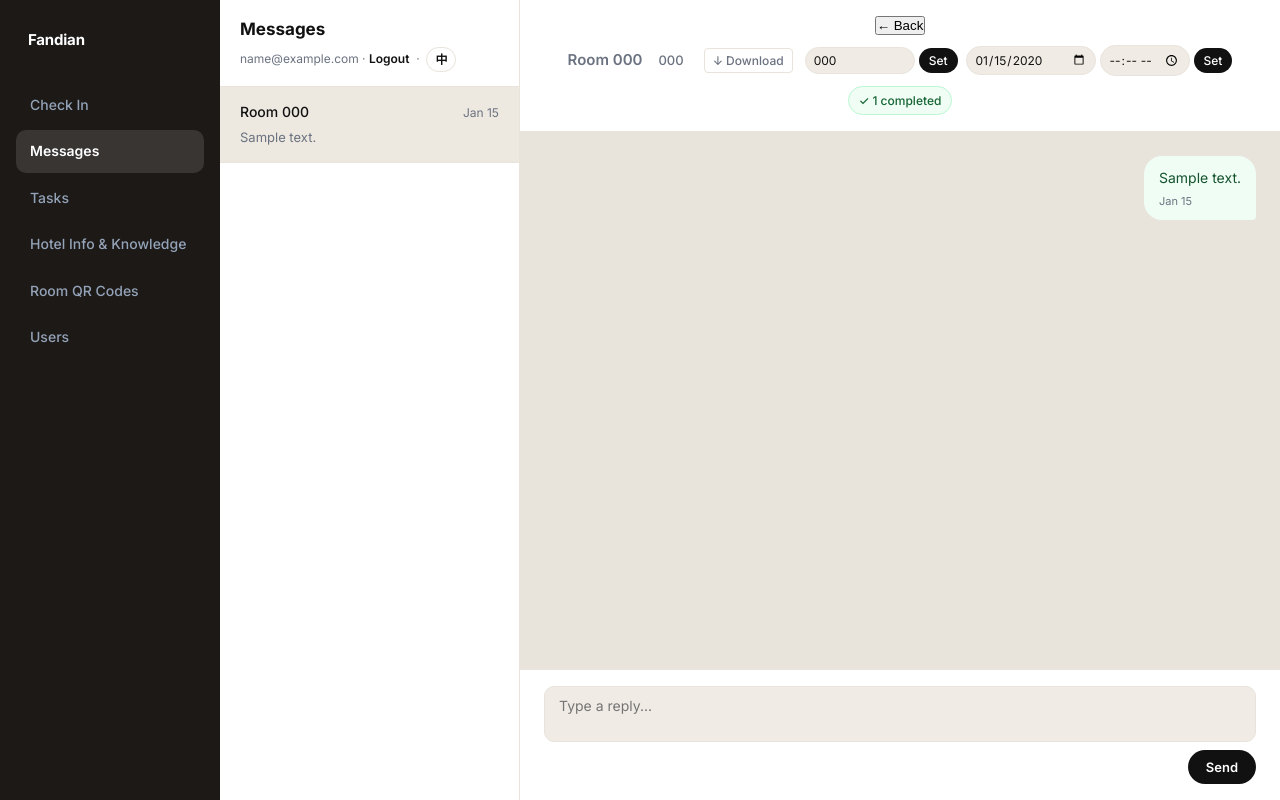
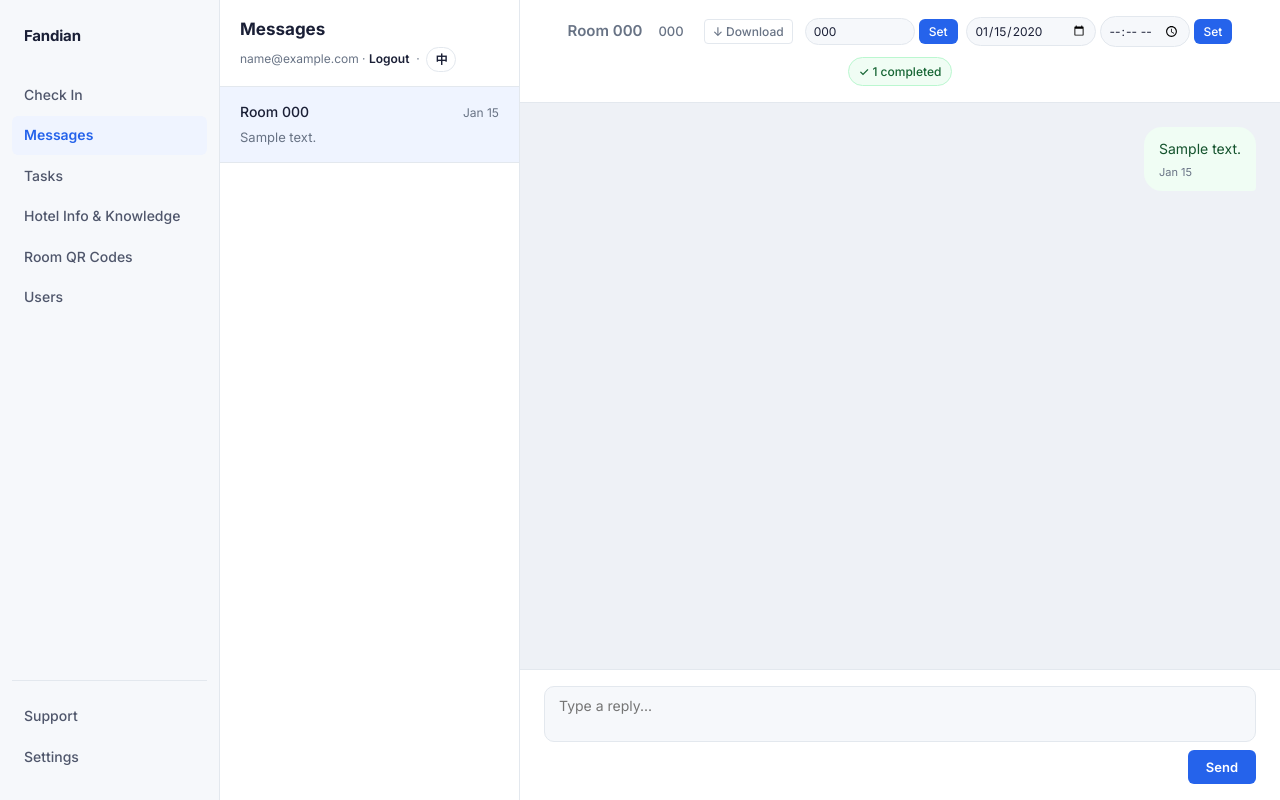
Before and after one commit to gavinwang-oss/fandian, a Flask app: page /admin/messages in a window 1280 px wide. Run offline with Flask 3, Linux system fonts and the light colour scheme; the visitor is signed in with stand-in values (Sample User, id 1); tables that the repository leaves empty hold one stand-in row (values such as "Sample post"); some libraries are stand-ins or nearby versions.

Commit message:
Restyle admin UI: light sidebar, blue accents, squarer corners
- Replace beige/dark theme with Stripe-style light palette and blue accent
- Move Analytics to top of sidebar, renamed to Home
- Add Support and Settings pages (EN + zh-TW)
- Fix /admin/hotel 500 on SQLite (sqlite3.Row has no .get)
- Hide mobile back button on desktop

Co-Authored-By: Claude Fable 5 <noreply@anthropic.com>

```diff
--- a/admin.py
+++ b/admin.py
@@ -585,7 +585,7 @@ def admin_hotel():
     csrf_token = _ensure_csrf_token()
     line_creds = get_hotel_line_credentials(hotel_id) or {}
     hotel = get_hotel(hotel_id)
-    staff_language = (hotel.get("staff_language") or "en") if hotel else "en"
+    staff_language = (hotel["staff_language"] or "en") if hotel and "staff_language" in hotel.keys() else "en"
     return render_template(
         "hotel.html",
         info_rows=list_hotel_info(hotel_id),
@@ -644,8 +644,30 @@ def admin_analytics():
         "analytics.html",
         data=data,
         days=days,
-        title="Analytics",
+        title="Home",
         active_page="analytics",
+    )
+
+
+@admin_bp.route("/admin/support")
+@login_required
+def admin_support():
+    return render_template(
+        "support.html",
+        title="Support",
+        active_page="support",
+    )
+
+
+@admin_bp.route("/admin/settings")
+@login_required
+def admin_settings():
+    hotel = get_hotel(session.get("hotel_id"))
+    return render_template(
+        "settings.html",
+        hotel=hotel,
+        title="Settings",
+        active_page="settings",
     )
 
 
--- a/static/admin.css
+++ b/static/admin.css
@@ -1,20 +1,22 @@
 @import url('https://fonts.googleapis.com/css2?family=Inter:wght@400;500;600;700;800&display=swap');
 
 :root {
-  --bg:        #f0ece5;
+  --bg:        #f6f8fb;
   --panel:     #ffffff;
-  --text:      #111111;
-  --muted:     #6b7280;
-  --border:    #e8e3db;
-  --accent:    #111111;
+  --text:      #1a1f36;
+  --muted:     #687385;
+  --border:    #e3e8ee;
+  --accent:    #2563eb;
+  --accent-hover: #1d4ed8;
+  --accent-soft: #eff4ff;
   --accent-fg: #ffffff;
   --danger:    #dc2626;
   --success:   #16a34a;
   --warning:   #d97706;
   --shadow:    0 1px 3px rgba(0,0,0,0.06), 0 4px 16px rgba(0,0,0,0.05);
   --shadow-sm: 0 1px 2px rgba(0,0,0,0.05);
-  --radius:    16px;
-  --radius-sm: 10px;
+  --radius:    8px;
+  --radius-sm: 6px;
   --radius-pill: 999px;
 }
 
@@ -41,9 +43,10 @@ a:hover { text-decoration: underline; }
 
 /* ── Sidebar ── */
 .sidebar {
-  background: #1c1917;
-  color: #e2e8f0;
-  padding: 28px 16px 28px;
+  background: var(--bg);
+  color: var(--text);
+  border-right: 1px solid var(--border);
+  padding: 24px 12px 24px;
   position: sticky;
   top: 0;
   height: 100vh;
@@ -55,37 +58,43 @@ a:hover { text-decoration: underline; }
 .sidebar h1 {
   font-size: 15px;
   font-weight: 700;
-  color: #ffffff;
+  color: var(--text);
   letter-spacing: -0.2px;
   padding: 0 12px;
-  margin-bottom: 32px;
+  margin-bottom: 28px;
 }
 
 .nav {
   display: flex;
   flex-direction: column;
-  gap: 4px;
+  gap: 2px;
+}
+
+.nav.nav-bottom {
+  margin-top: auto;
+  padding-top: 16px;
+  border-top: 1px solid var(--border);
 }
 
 .nav a {
   display: block;
-  padding: 10px 14px;
+  padding: 8px 12px;
   border-radius: var(--radius-sm);
-  color: #94a3b8;
+  color: #4f566b;
   font-size: 14px;
   font-weight: 500;
   transition: background 0.15s, color 0.15s;
 }
 
 .nav a:hover {
-  background: rgba(255,255,255,0.07);
-  color: #ffffff;
+  background: rgba(26,31,54,0.05);
+  color: var(--text);
   text-decoration: none;
 }
 
 .nav a.active {
-  background: rgba(255,255,255,0.12);
-  color: #ffffff;
+  background: var(--accent-soft);
+  color: var(--accent);
   font-weight: 600;
 }
 
@@ -139,16 +148,16 @@ a:hover { text-decoration: underline; }
   color: var(--accent-fg);
   padding: 9px 18px;
   border: none;
-  border-radius: var(--radius-pill);
+  border-radius: var(--radius-sm);
   cursor: pointer;
   font-size: 13px;
   font-weight: 600;
   font-family: inherit;
-  transition: opacity 0.15s;
+  transition: background 0.15s;
   white-space: nowrap;
 }
 
-.btn:hover { opacity: 0.85; text-decoration: none; color: var(--accent-fg); }
+.btn:hover { background: var(--accent-hover); text-decoration: none; color: var(--accent-fg); }
 
 .btn.secondary {
   background: #f3f4f6;
@@ -261,8 +270,7 @@ a:hover { text-decoration: underline; }
 
 /* ── Inputs ── */
 .input, select, textarea {
-  border: none;
-  background: #ece8e0;
+  border: 1px solid var(--border);
   padding: 9px 12px;
   border-radius: var(--radius-sm);
   box-shadow: 0 0 0 1.5px transparent;
@@ -758,8 +767,8 @@ label {
   transition: background 0.1s;
 }
 
-.inbox-row:hover { background: #f5f2ec; }
-.inbox-row.active { background: #ede9e1; }
+.inbox-row:hover { background: #f0f4f9; }
+.inbox-row.active { background: var(--accent-soft); }
 
 .inbox-row.awaiting .inbox-who { font-weight: 700; }
 
@@ -949,8 +958,8 @@ label {
   font-weight: 500;
   padding: 5px 10px;
   border: none;
-  border-radius: var(--radius-pill);
-  background: var(--text);
+  border-radius: var(--radius-sm);
+  background: var(--accent);
   color: #fff;
   cursor: pointer;
 }
@@ -970,7 +979,7 @@ label {
   flex: 1;
   overflow-y: auto;
   padding: 24px;
-  background: #e8e3db;
+  background: #eef1f6;
   display: flex;
   flex-direction: column;
   gap: 12px;
@@ -1173,6 +1184,11 @@ label {
 
 /* ── Sidebar close button (mobile only) ── */
 .sidebar-close {
+  display: none;
+}
+
+/* ── Back button (mobile only) ── */
+.mobile-back-btn {
   display: none;
 }
 
--- a/templates/analytics.html
+++ b/templates/analytics.html
@@ -126,7 +126,7 @@
       labels: hours,
       datasets: [{
         data: counts,
-        backgroundColor: '#2d2d2d',
+        backgroundColor: '#2563eb',
         borderRadius: 4,
       }]
     },
--- a/templates/base_admin.html
+++ b/templates/base_admin.html
@@ -24,15 +24,19 @@
         <button class="sidebar-close" id="sidebar-close" aria-label="Close menu">✕</button>
         <h1>Fandian</h1>
         <nav class="nav">
+          {% if session.get('role') == 'manager' %}
+          <a href="/admin/analytics" class="{% if active_page=='analytics' %}active{% endif %}">{{ t['nav_home'] }}</a>
+          {% endif %}
           <a href="/admin/checkin" class="{% if active_page=='checkin' %}active{% endif %}">{{ t['nav_checkin'] }}</a>
           <a href="/admin/messages" class="{% if active_page=='messages' %}active{% endif %}">{{ t['nav_messages'] }}</a>
           <a href="/admin/tasks" class="{% if active_page=='tasks' %}active{% endif %}">{{ t['nav_tasks'] }}</a>
           <a href="/admin/hotel" class="{% if active_page=='hotel' %}active{% endif %}">{{ t['nav_hotel'] }}</a>
           <a href="/admin/rooms" class="{% if active_page=='rooms' %}active{% endif %}">{{ t['nav_rooms'] }}</a>
           <a href="/admin/users" class="{% if active_page=='users' %}active{% endif %}">{{ t['nav_users'] }}</a>
-          {% if session.get('role') == 'manager' %}
-          <a href="/admin/analytics" class="{% if active_page=='analytics' %}active{% endif %}">{{ t['nav_analytics'] }}</a>
-          {% endif %}
+        </nav>
+        <nav class="nav nav-bottom">
+          <a href="/admin/support" class="{% if active_page=='support' %}active{% endif %}">{{ t['nav_support'] }}</a>
+          <a href="/admin/settings" class="{% if active_page=='settings' %}active{% endif %}">{{ t['nav_settings'] }}</a>
         </nav>
       </aside>
       <main class="content {% block content_class %}{% endblock %}">
```
Also changed, not shown: other parts of static/admin.css (+34 -28 lines), templates/settings.html (added, +57 -0 lines), templates/support.html (added, +36 -0 lines), translations.py (+66 -2 lines).
